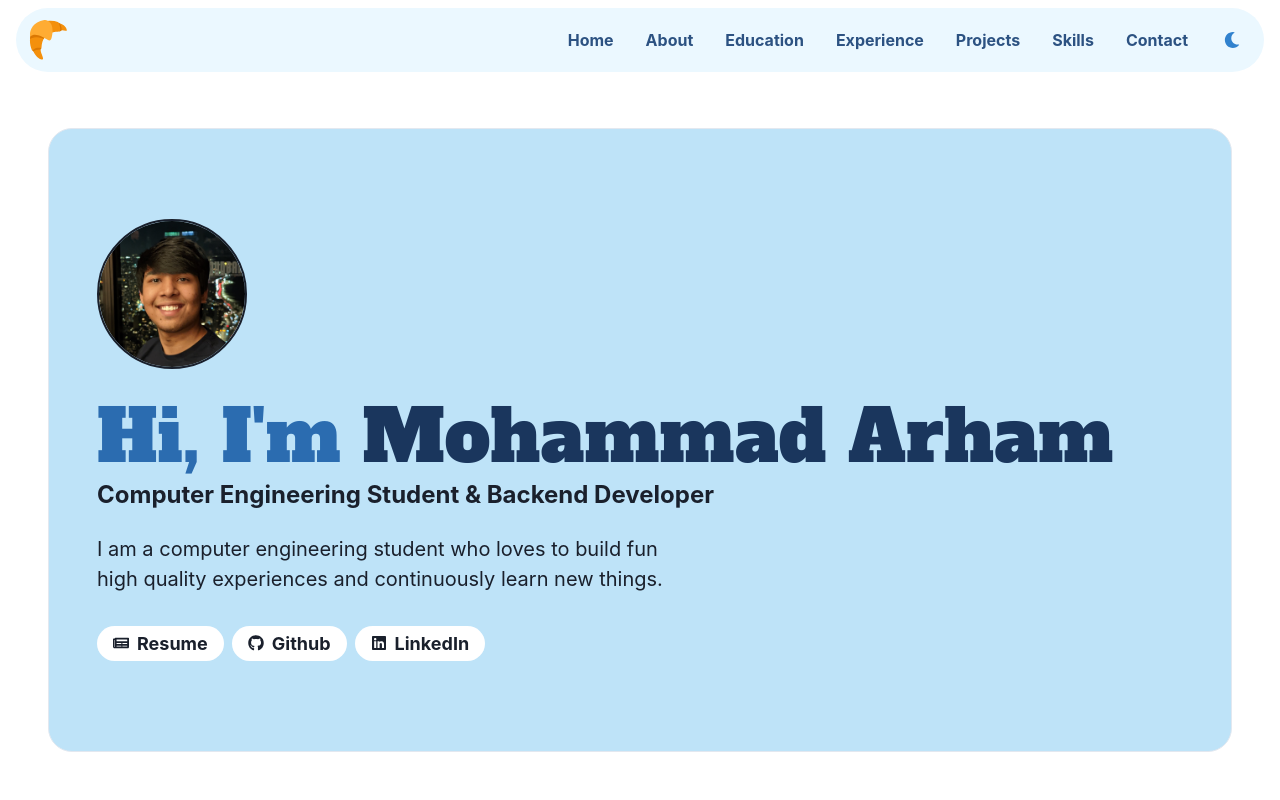
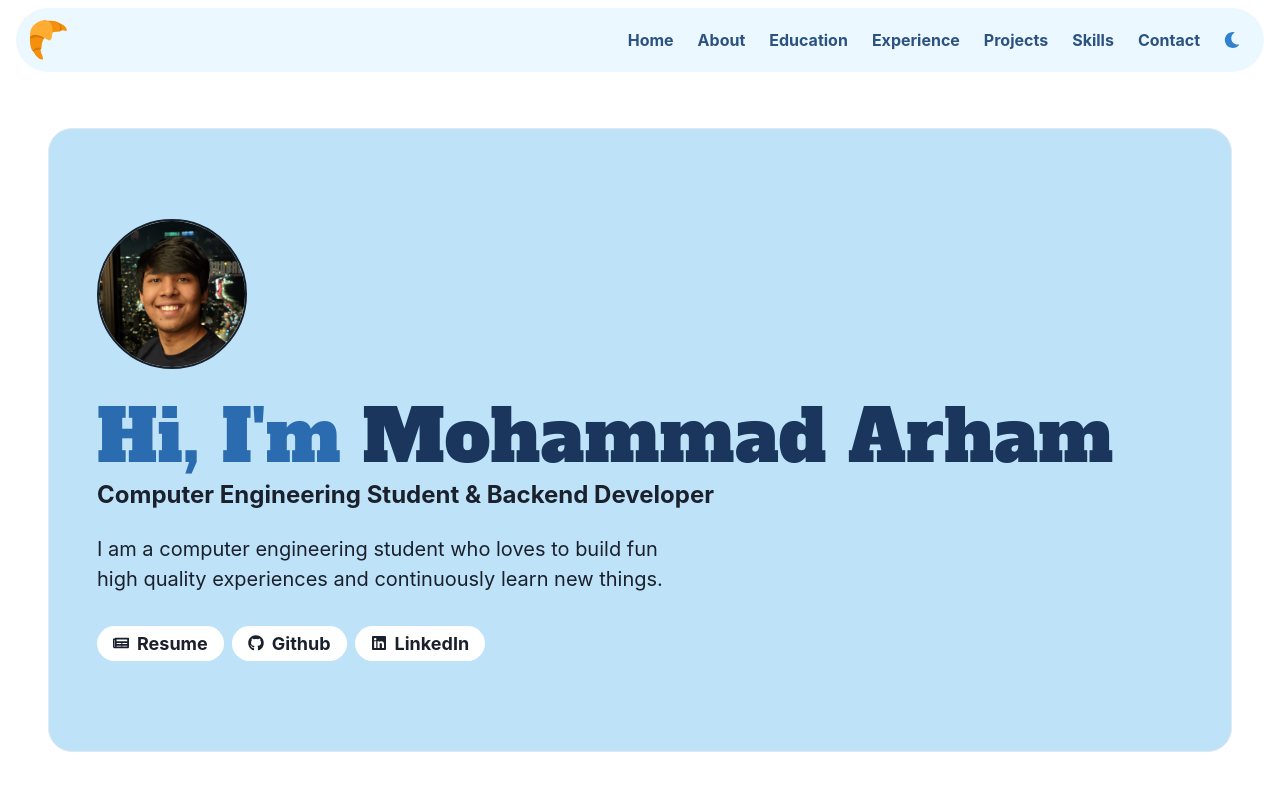
Before and after one commit to arhammusheer/croissant.one, a React (Vite) app: page / in a window 1280 px wide. Shown: the top 800 px of the page. Built offline with nearby package versions, Linux system fonts and the light colour scheme; a web font is replaced by a local one.

Commit message:
navbar spacing

```diff
--- a/src/pages/Home/components/Hero.tsx
+++ b/src/pages/Home/components/Hero.tsx
@@ -24,7 +24,7 @@ export const Hero = () => {
     <Stack
       id={"home"}
       w={"full"}
-      h={"90vh"}
+      h={"90dvh"}
       spacing={0}
       justifyContent={"center"}
       alignItems={"center"}
--- a/src/pages/common/Navbar.tsx
+++ b/src/pages/common/Navbar.tsx
@@ -67,7 +67,7 @@ const DesktopOptions = () => {
   return (
     <Stack
       direction={"row"}
-      spacing={4}
+      spacing={0}
       align={"center"}
       justify={"center"}
       height={"full"}
@@ -80,7 +80,7 @@ const DesktopOptions = () => {
           to={option.href}
           smooth={true}
           cursor={"pointer"}
-          px={2}
+          px={3}
           height={"full"}
           _hover={{
             bg: useColorModeValue("blue.100", "gray.600"),
```
